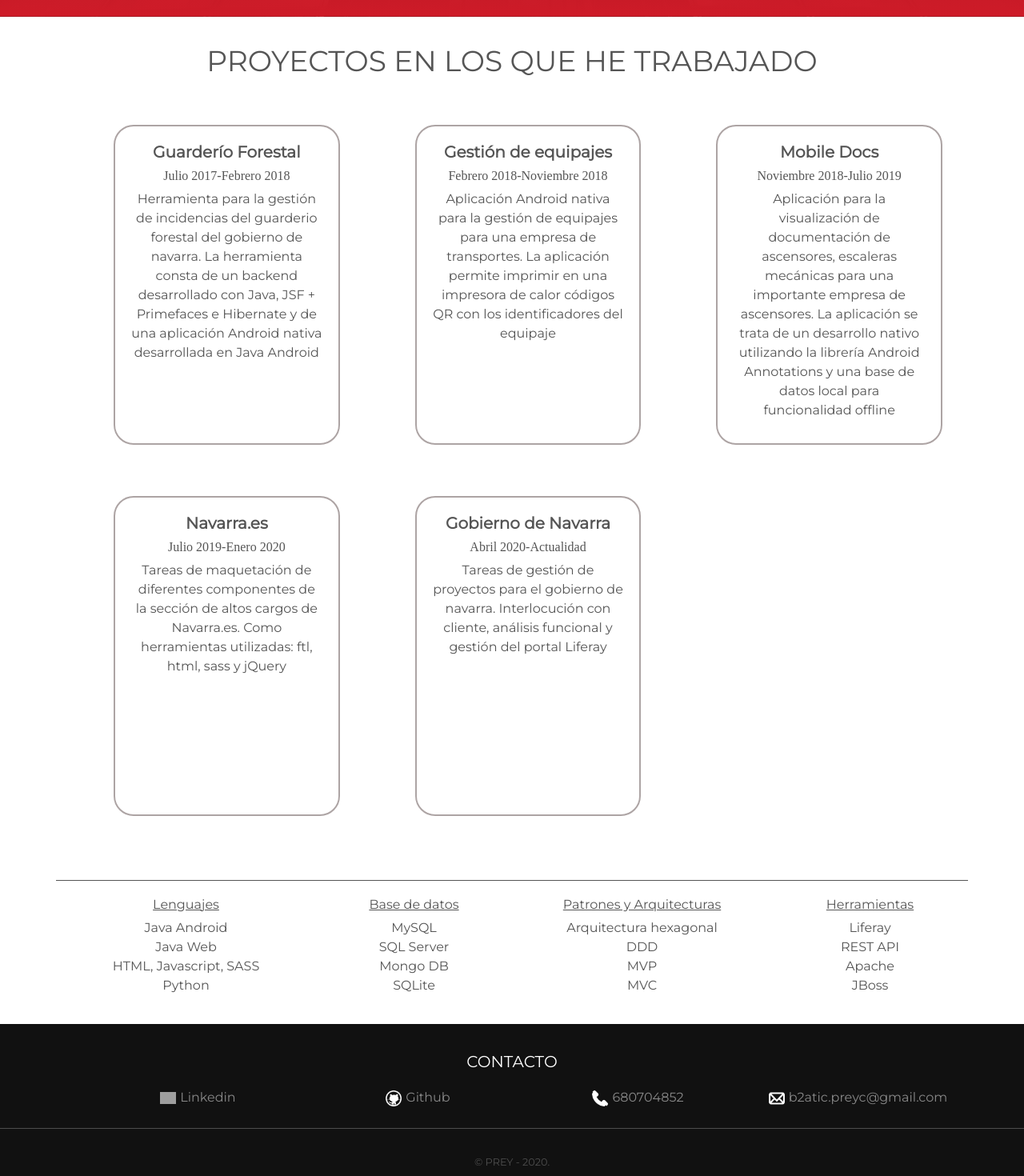
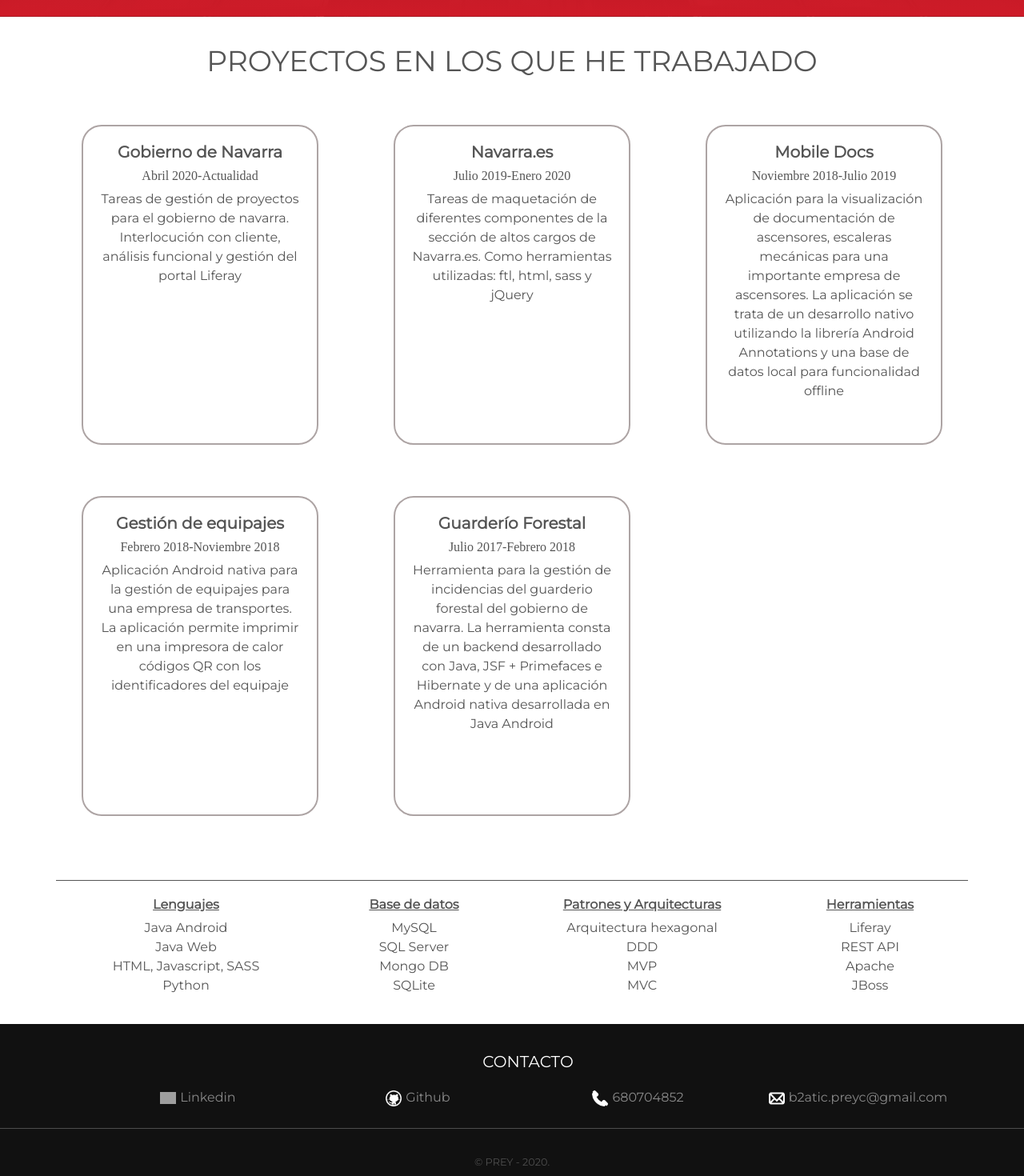
Before and after one commit to preychester95/PortfolioWebPrey, a React (Create React App) app: page / in a window 1280 px wide. Shown: the part 600-2070 px from the top of the page at 80% size. Built offline with nearby package versions, Linux system fonts and the light colour scheme; grey boxes are pictures that could not be loaded.

Commit message:
fix responsive footer

```diff
--- a/public/index.html
+++ b/public/index.html
@@ -3,8 +3,7 @@
   <head>
     <meta charset="utf-8" />
     <link rel="icon" type="image/png" href="%PUBLIC_URL%/logo.png" />
-    <meta name="viewport" content="width=device-width, initial-scale=1" />
-    <meta name="theme-color" content="#000000" />
+    <meta name="viewport" content="width=device-width, initial-scale=1.0, maximum-scale=5, minimum-scale=1">
     <meta name="keywords" content="presentacion, programacion, Java, Android"/>
     <meta
       name="description"
--- a/src/components/Footer.js
+++ b/src/components/Footer.js
@@ -9,9 +9,9 @@
         return (
             <div className="Footer">
                 <footer class="footerContent">
-                    <h3>Contacto</h3>
                     <div class="container">
                         <ul>
+                        <h3>Contacto</h3>
                             <div class="row">
                                 <li class="col-md-3 col-xs-12">
                                     <a href="https://www.linkedin.com/in/pablo-rey-campo-ba459213a/">
--- a/src/components/Projects.js
+++ b/src/components/Projects.js
@@ -71,9 +71,19 @@
                     <ul>
                         <div class="row">
                             <li class="col-md-4 col-sm-12 col-xs-12">
-                                <Card title={this.getForestalesTitle()}
-                                    date={this.getForestalesDate()}
-                                    content={this.getForestalesContent()} />
+                                <Card title={this.getGNTitle()}
+                                    date={this.getGNDate()}
+                                    content={this.getGNContent()} />
+                            </li>
+                            <li class="col-md-4 col-sm-12 col-xs-12">
+                                <Card title={this.getNavarraTitle()}
+                                    date={this.getNavarraDate()}
+                                    content={this.getNavarraContent()} />
+                            </li>
+                            <li class="col-md-4 col-sm-12 col-xs-12">
+                                <Card title={this.getDocsTitle()}
+                                    date={this.getDocsDate()}
+                                    content={this.getDocsContent()} />
                             </li>
                             <li class="col-md-4 col-sm-12 col-xs-12">
                                 <Card title={this.getBusTitle()}
@@ -81,20 +91,9 @@
                                     content={this.getBusContent()} />
                             </li>
                             <li class="col-md-4 col-sm-12 col-xs-12">
-                                <Card title={this.getDocsTitle()}
-                                    date={this.getDocsDate()}
-                                    content={this.getDocsContent()} />
-                            </li>
-                            <li class="col-md-4 col-sm-12 col-xs-12">
-                                <Card title={this.getNavarraTitle()}
-                                    date={this.getNavarraDate()}
-                                    content={this.getNavarraContent()} />
-                            </li>
-
-                            <li class="col-md-4 col-sm-12 col-xs-12">
-                                <Card title={this.getGNTitle()}
-                                    date={this.getGNDate()}
-                                    content={this.getGNContent()} />
+                                <Card title={this.getForestalesTitle()}
+                                    date={this.getForestalesDate()}
+                                    content={this.getForestalesContent()} />
                             </li>
                         </div>
                     </ul>
--- a/src/styles/projects.scss
+++ b/src/styles/projects.scss
@@ -2,6 +2,9 @@
     background-color: $backgroundColor;
     color: $projectColor;
     text-align: center;
+    ul{
+        padding-left: 0;
+    }
     .projectsContent{
         padding: 2rem 0;
         h2{
--- a/src/styles/styles.scss
+++ b/src/styles/styles.scss
@@ -10,6 +10,11 @@
 body{
     color: $primaryColor;
     font-family: 'Montserrat', sans-serif;
+    overflow-x: hidden;
+}
+
+p {
+    word-break: break-word;
 }
 
 ul {
--- a/src/styles/tools.scss
+++ b/src/styles/tools.scss
@@ -4,4 +4,7 @@
     border-top: 0.5px solid $toolsColor;
     padding-top: 1.25rem;
     margin-bottom: 1.25rem;
+    h6{
+        font-weight: bold;
+    }
 }
```
Also changed, not shown: 2 other files (tests, documents, lock files or other folders).
